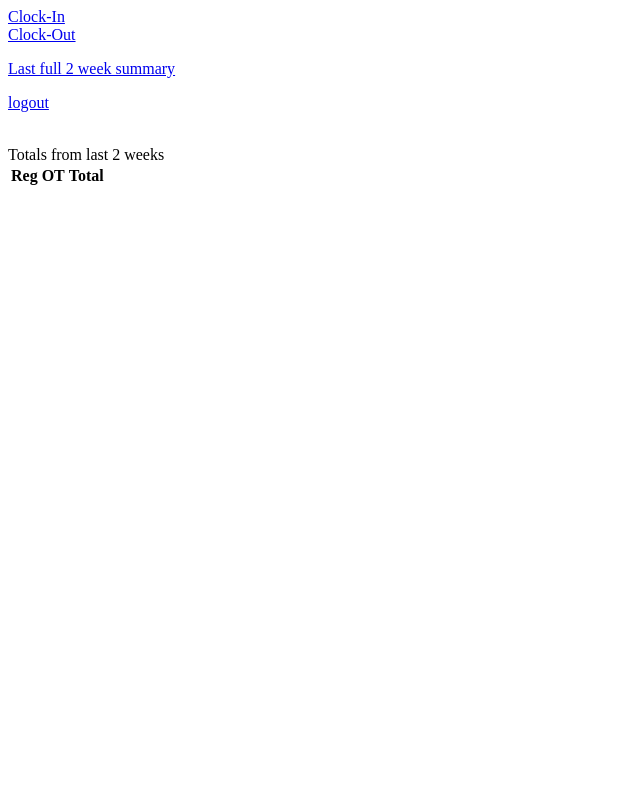
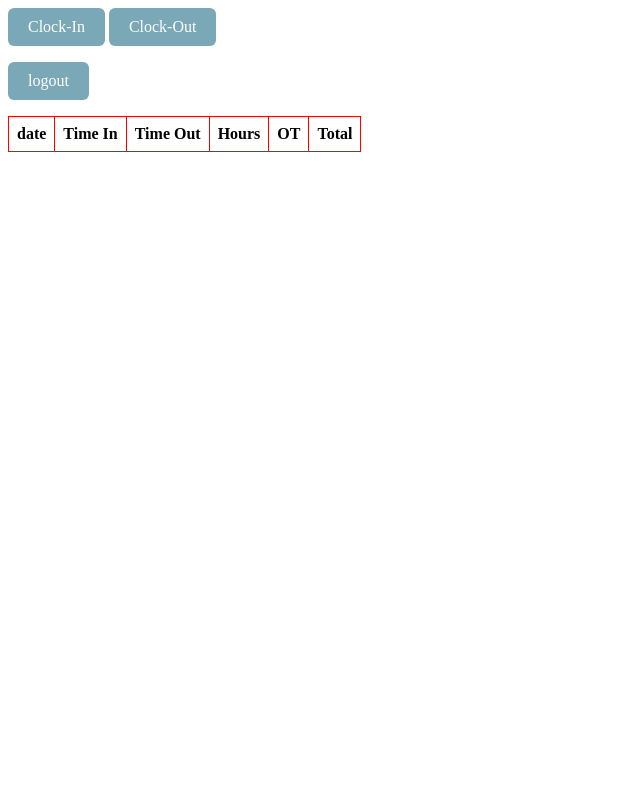
Before and after one commit to nimrodl/timeclock, a Django app: template timeclock/templates/timeclock/events.html in a window 1280 px wide. Shown: the whole page, without its empty margins (0-640 px from the left). Run offline with Django 3.2, Linux system fonts and the light colour scheme; the template is opened without the code that fills it, so the values that code supplies are empty.

Commit message:
Reformatted data in events.html and fixed logout link in summary.html.

```diff
--- a/timeclock/templates/timeclock/events.html
+++ b/timeclock/templates/timeclock/events.html
@@ -1,18 +1,41 @@
-<a href="{% url 'timeclock:clockIn' %}">Clock-In</a>
-</br>
-<a href="{% url 'timeclock:clockOut' %}">Clock-Out</a>
+<style>
+	.button {
+		display: inline-block;
+		padding: 10px 20px;
+		text-align: center;
+		text-decoration: none;
+		color: #ffffff;
+		background-color: #7aa8b7;
+		border-radius: 6px;
+		outline: none;
+	}
+</style>
+<a class="button" href="{% url 'timeclock:clockIn' %}">Clock-In</a>
+<a class="button" href="{% url 'timeclock:clockOut' %}">Clock-Out</a>
+{%if request.user.is_staff %}
 <p><a href="{% url 'timeclock:summary' %}">Last full 2 week summary</a></p>
-<p><a href="{% url 'timeclock:logout' %}">logout</a></p>
-{% load l10n %}
-{% localize on %}
+{% endif %}
+<p><a class="button" href="{% url 'timeclock:logout' %}">logout</a></p>
+<style type="text/css" media="screen">
+
+table{
+	border-collapse:collapse;
+	border:1px solid #FF0000;
+}
+
+	table td{ border:1px solid #FF0000; padding:.5em; }
+	table th{ border:1px solid #FF0000; padding:.5em; }
+</style>
 <table>
+	<tr>
+		<th>date</th>
+		<th>Time In</th>
+		<th>Time Out</th>
+		<th>Hours</th>
+		<th>OT</th>
+		<th>Total</th>
+	</tr>
 	{% for week in object_list.weeks %}
-		<tr>
-			<th>date</th>
-			<th>Time In</th>
-			<th>Time Out</th>
-			<th>Hours</th>
-		</tr>
 		{% for event in week %}
 			<tr>
 				<td>{{event.date|date:'N d, Y' }}</td>
@@ -22,35 +45,22 @@
 			</tr>
 		{% endfor %}
 		<tr>
-			<th></th>
-			<th></th>
-			<th></th>
-			<th></th>
-			<th>OT</th>
-			<th>Total</th>
-		</tr>
-		<tr>
-			<th></th>
+			<th>Week Total</th>
 			<th></th>
 			<th></th>
 			<th>{{week.reg}}</th>
 			<th>{{week.ot}}</th>
 			<th>{{week.total}}</th>
 		</tr>
-	{% endfor %}
-</table>
-<br/>
-Totals from last 2 weeks
-<table>
+		{% if forloop.revcounter0 == 1 %}
 		<tr>
-			<th>Reg</th>
-			<th>OT</th>
-			<th>Total</th>
-		</tr>
-		<tr>
+			<th>2 Week Total</th>
+			<th></th>
+			<th></th>
 			<th>{{object_list.paydata.reg}}</th>
 			<th>{{object_list.paydata.ot}}</th>
 			<th>{{object_list.paydata.total}}</th>
 		</tr>
+		{% endif %}
+	{% endfor %}
 </table>
-{% endlocalize %}
--- a/timeclock/templates/timeclock/summary.html
+++ b/timeclock/templates/timeclock/summary.html
@@ -1,5 +1,5 @@
 <p><a href="{% url 'timeclock:user' %}">Detail view</a></p>
-<p><a href="{% url 'logout' %}">logout</a></p>
+<p><a href="{% url 'timeclock:logout' %}">logout</a></p>
 <table>
 		<tr>
 			<th>user</th>
```
